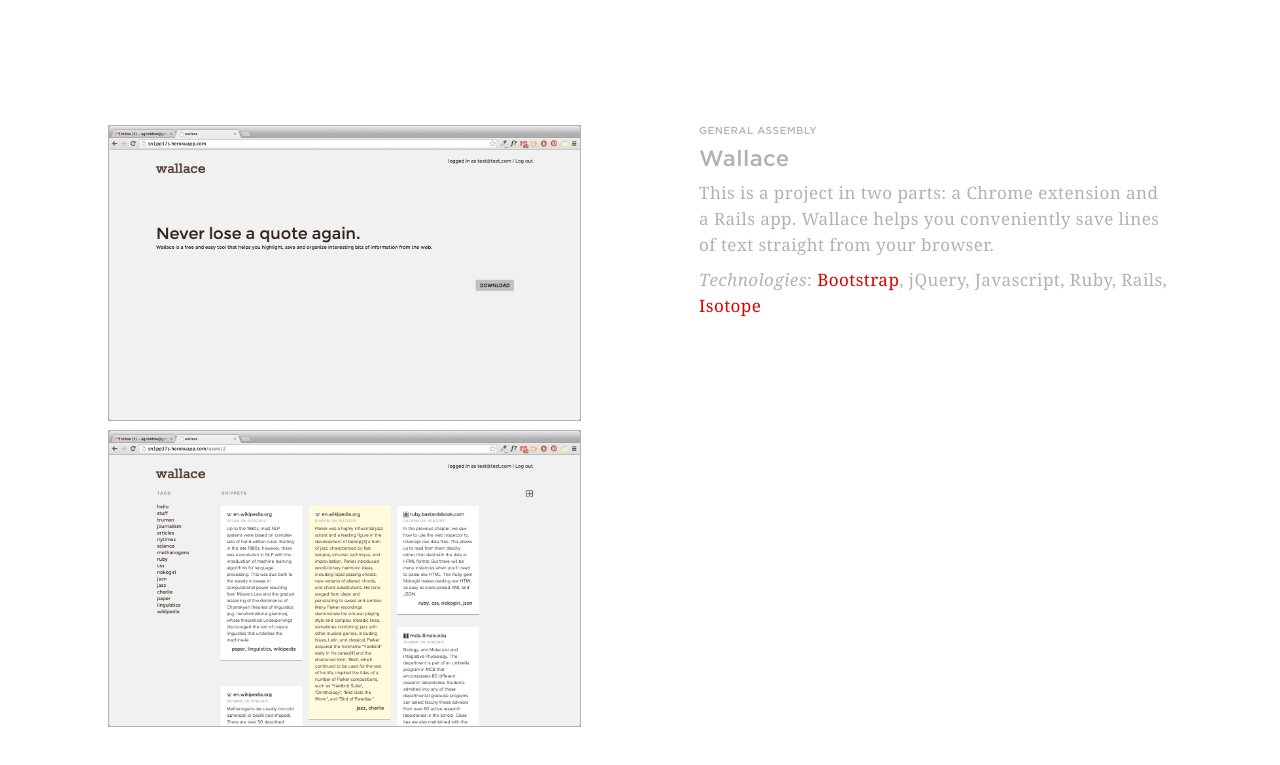
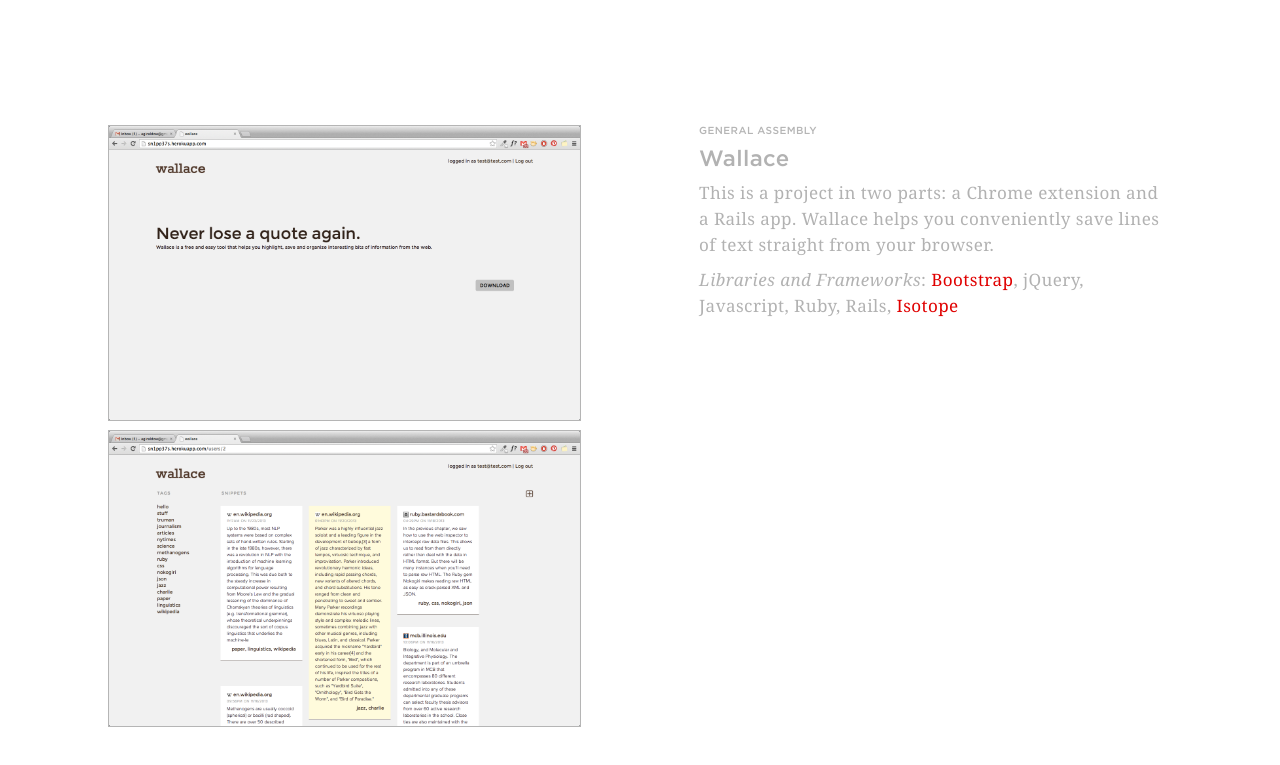
Before and after one commit to awanderingorill/awanderingorill.github.io, a plain HTML site: page index.html in a window 1280 px wide. Shown: the part 2241-3006 px from the top of the page. Drawn offline with Linux system fonts and the light colour scheme.

Commit message:
changed some of the text in 'wallace' description' ! exit

```diff
--- a/index.html
+++ b/index.html
@@ -92,7 +92,7 @@
         This is a project in two parts: a Chrome extension and a Rails app. Wallace helps you conveniently save lines of text straight from your browser.
       </p>
       <p>
-        <em>Technologies</em>: <a href="http://getbootstrap.com">Bootstrap</a>, jQuery, Javascript, Ruby, Rails, <a href="http://isotope.metafizzy.co/">Isotope</a>
+        <em>Libraries and Frameworks</em>: <a href="http://getbootstrap.com">Bootstrap</a>, jQuery, Javascript, Ruby, Rails, <a href="http://isotope.metafizzy.co/">Isotope</a>
 
       </p>
     </div>
```
